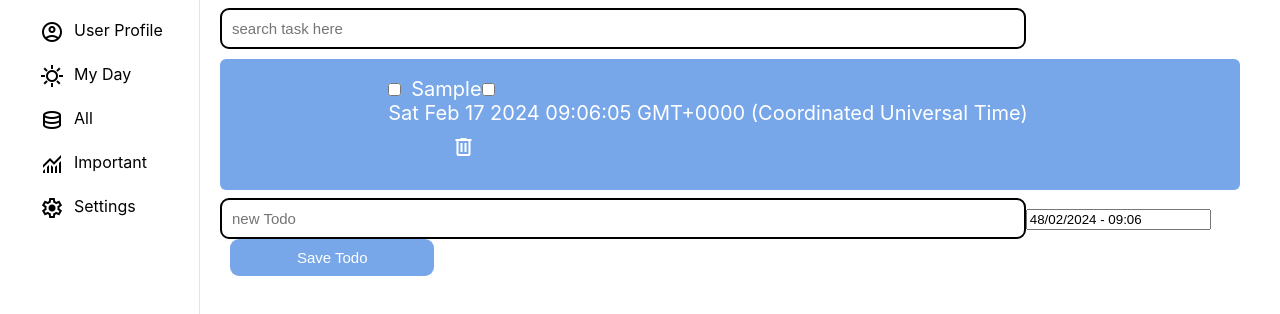
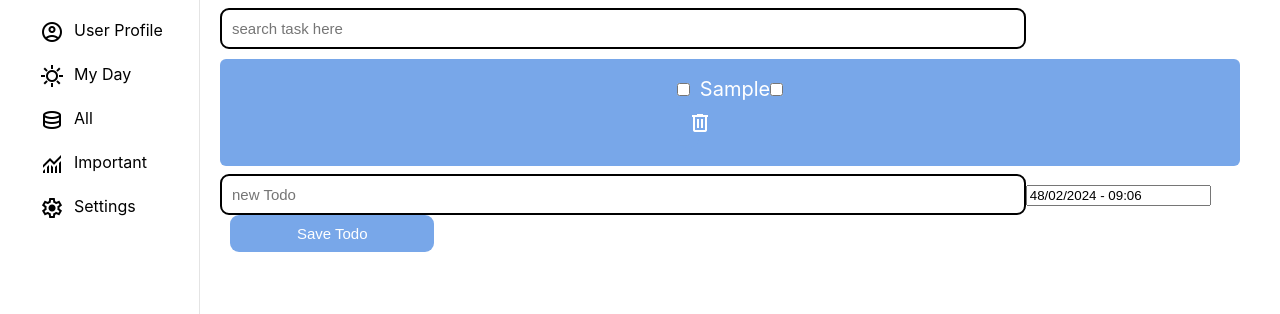
Before and after one commit to DE101/My-Todo, a React (Create React App) app: page /All in a window 1280 px wide. Both pictures are taken after typing "Sample" into the empty fields and a click on the button "Save Todo". Shown: the top 314 px of the page. Built offline with nearby package versions, Linux system fonts and the light colour scheme.

Commit message:
MADE CHANGES

```diff
--- a/src/Todo.js
+++ b/src/Todo.js
@@ -3,7 +3,7 @@ import React from "react";
 import "./App.css";
 // import { useState } from "react";
 
-function Todo({ item, iterationKey, toggle, remove, important, selectedDate }) {
+function Todo({ item, iterationKey, toggle, remove, important }) {
   // const [selectedDate, setselectedDate] = useState(null);
 
   return (
@@ -30,7 +30,7 @@ function Todo({ item, iterationKey, toggle, remove, important, selectedDate }) {
         }}
       />
       <br></br>
-      {selectedDate && selectedDate.toString(iterationKey)}
+      {item.date && new Date(item.date).toString()}
       <button
         onClick={() => {
           remove(iterationKey);
--- a/src/TodoList.js
+++ b/src/TodoList.js
@@ -8,7 +8,7 @@ function TodoList({ ItemList, toggleTodo, removeTodo,importantTodo, todoDate, se
     <div className="saveContainer">
       <ul>
         {ItemList.map((todo, index) => (
-          <Todo item={todo} iterationKey={index} toggle={toggleTodo} remove={removeTodo} important={importantTodo} selectedDate={selectedDate} toDate={todoDate}/>
+          <Todo item={todo} iterationKey={index} toggle={toggleTodo} remove={removeTodo} important={importantTodo} i={selectedDate} toDate={todoDate}/>
         ))}
       </ul>
     </div>
--- a/src/TodoMaker.js
+++ b/src/TodoMaker.js
@@ -27,6 +27,7 @@ function TodoMaker() {
 
     setTodos(newTodo);
     newTodoText.current.value = "";
+    setselectedDate(new Date())
   }
 
   function handleDelete(index) {
@@ -52,10 +53,11 @@ function TodoMaker() {
   // };
 
   function handleDateChange(index, date) {
-    setselectedDate(date);
     const newTodos = [...todos];
-    newTodos[index].selectedDate = date;
-    setTodos(newTodos);
+    if (newTodos[index]) {
+      newTodos[index].selectedDate = date;
+      setTodos(newTodos);
+    }
   }
 
   useEffect(() => {
@@ -96,10 +98,12 @@ function TodoMaker() {
         </input>
         <DatePicker
           className="datentime"
+          // ref={newTodoDate}
           selected={selectedDate}
-          onChange={(date) => handleDateChange(date)}
-          dateFormat="D/MM/YYYY - hh:mm"
+          onChange={handleDateChange}
+          index={todos.index}
           showTimeSelect
+          dateFormat="DD/MM/YYYY - hh:mm"
           timeIntervals={5}
           timeFormat="hh:mm"
         />
```
